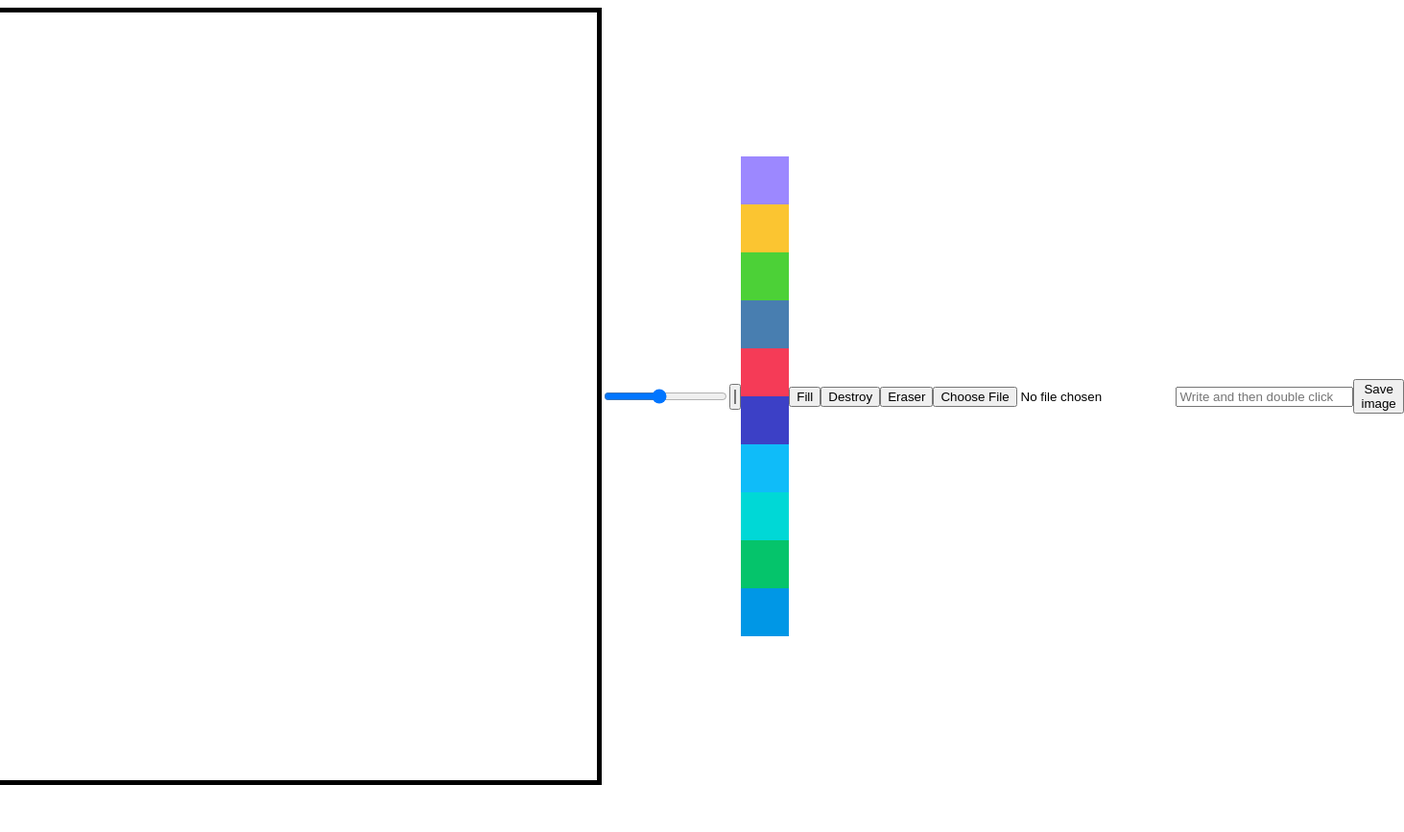
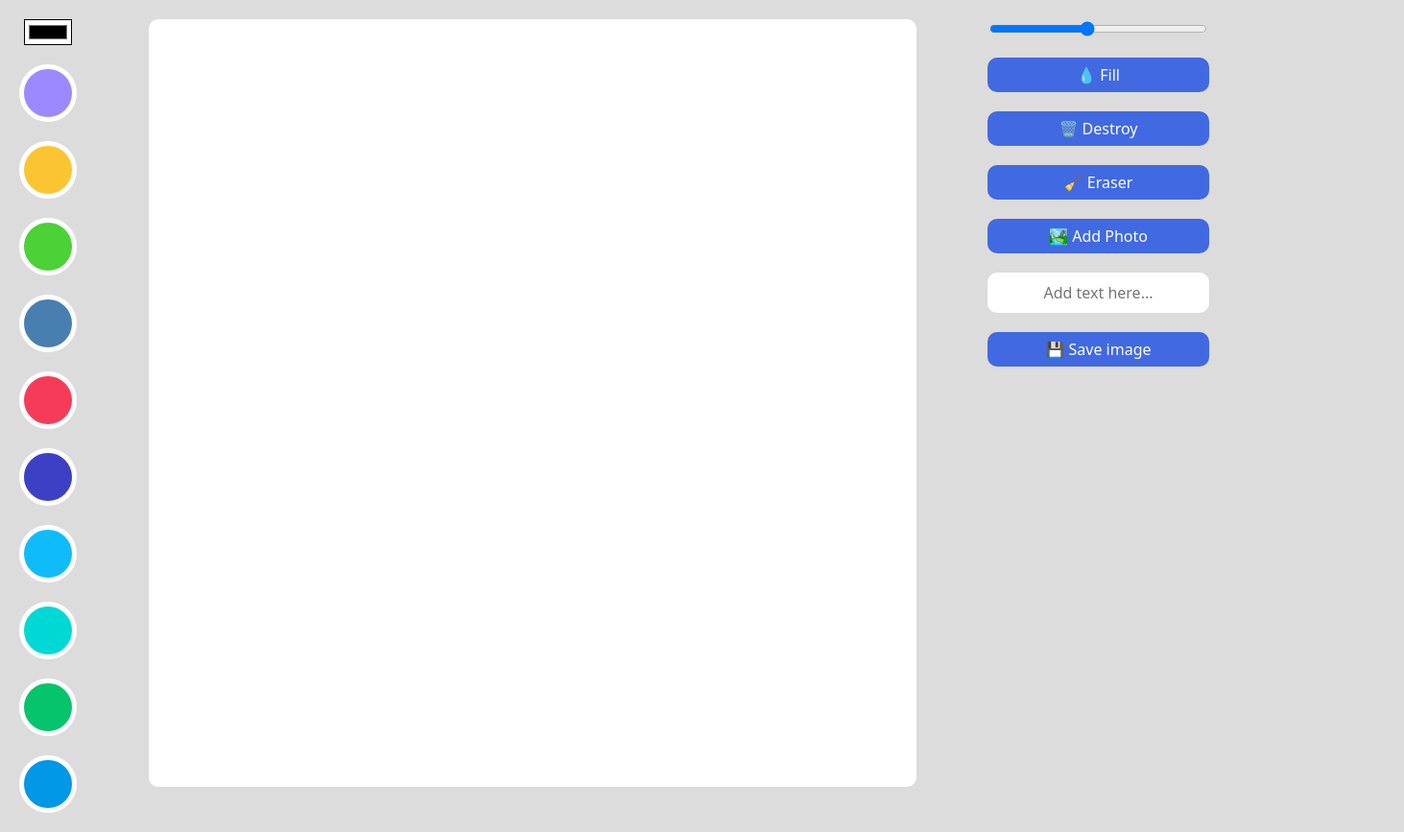
Before and after one commit to piemonte93/meme-maker, a plain HTML site: page index.html in a window 1280 px wide. Shown: the whole page at 96% size, 1463 px wide, since content can reach past the window. Before the commit the page ends 826 px from the top, so only its background shows below. Drawn offline with Linux system fonts and the light colour scheme.

Commit message:
CSS 적용

```diff
--- a/index.html
+++ b/index.html
@@ -7,10 +7,8 @@
     <link rel="stylesheet" href="styles.css" />
   </head>
   <body>
-    <canvas></canvas>
-    <input type="range" id="line-width" min="1" max="10" value="5" step="0.1" />
+    <div class="color-options">
       <input type="color" id="color">
-    <div>
       <div class="color-option" style="background-color: #9c88ff;" data-color="#9c88ff"></div>
       <div class="color-option" style="background-color: #fbc531;" data-color="#fbc531"></div>
       <div class="color-option" style="background-color: #4cd137;" data-color="#4cd137"></div>
@@ -21,15 +19,21 @@
       <div class="color-option" style="background-color: #00d8d6;" data-color="#00d8d6"></div>
       <div class="color-option" style="background-color: #05c46b;" data-color="#05c46b"></div>
       <div class="color-option" style="background-color: #0097e6;" data-color="#0097e6"></div>
+      <!-- 태그 내에 data-를 입력하고 뒤에 원하는 변수명을 지정해주면 해당 변수명에 문자열 데이터를 저장할 수 있다. 개발자 도구에서 console.dir(dataset)을 통해 확인할 수 있다. -->
     </div>
-    <!-- 태그 내에 data-를 입력하고 뒤에 원하는 변수명을 지정해주면 해당 변수명에 문자열 데이터를 저장할 수 있다. 개발자 도구에서 console.dir(dataset)을 통해 확인할 수 있다. -->
-    <button id="mode-btn">Fill</button>
-    <button id="destroy-btn">Destroy</button>
-    <button id="eraser-btn">Eraser</button>
-    <input type="file" accept="image/*" id="file"/>
-    <!-- accept="image/*" 이미지 파일만 업로드 가능 -->
-    <input type="text" placeholder="Write and then double click" id="text">
-    <button id="save-btn">Save image</button>
+    <canvas></canvas>
+    <div class="btns">
+      <input type="range" id="line-width" min="1" max="10" value="5" step="0.1" />
+      <button id="mode-btn">💧 Fill</button>
+      <button id="destroy-btn">🗑️ Destroy</button>
+      <button id="eraser-btn">🧹 Eraser</button>
+      <label for="file">
+        🏞️ Add Photo
+        <input type="file" accept="image/*" id="file" />
+      </label>
+      <input type="text" placeholder="Add text here..." id="text" />
+      <button id="save-btn">💾 Save image</button>
+    </div>
     <script src="app.js"></script>
   </body>
 </html>
--- /dev/null
+++ b/reset.css
@@ -0,0 +1,45 @@
+html, body, div, span, applet, object, iframe,
+h1, h2, h3, h4, h5, h6, p, blockquote, pre,
+a, abbr, acronym, address, big, cite, code,
+del, dfn, em, img, ins, kbd, q, s, samp,
+small, strike, strong, sub, sup, tt, var,
+b, u, i, center,
+dl, dt, dd, ol, ul, li,
+fieldset, form, label, legend,
+table, caption, tbody, tfoot, thead, tr, th, td,
+article, aside, canvas, details, embed,
+figure, figcaption, footer, header, hgroup,
+menu, nav, output, ruby, section, summary,
+time, mark, audio, video {
+	margin: 0;
+	padding: 0;
+	border: 0;
+	font-size: 100%;
+	font: inherit;
+	vertical-align: baseline;
+}
+/* HTML5 display-role reset for older browsers */
+article, aside, details, figcaption, figure,
+footer, header, hgroup, menu, nav, section {
+	display: block;
+}
+body {
+	line-height: 1;
+}
+ol, ul {
+	list-style: none;
+}
+blockquote, q {
+	quotes: none;
+}
+blockquote:before, blockquote:after,
+q:before, q:after {
+	content: '';
+	content: none;
+}
+table {
+	border-collapse: collapse;
+	border-spacing: 0;
+}
+
+/* https://meyerweb.com/eric/tools/css/reset/ */
--- a/styles.css
+++ b/styles.css
@@ -1,17 +1,78 @@
+@import "reset.css";
+
+body {
+    display: flex;
+    gap: 20px;
+    justify-content: space-between;
+    align-items: flex-start;
+    background-color: gainsboro;
+    padding: 20px;
+    font-family: system-ui, -apple-system, BlinkMacSystemFont, 'Segoe UI', Roboto, Oxygen, Ubuntu, Cantarell, 'Open Sans', 'Helvetica Neue', sans-serif
+}
+
 canvas {
     width: 800px;
     height: 800px;
-    border: 5px solid black;
+    background-color: white;
+    border-radius: 10px;
 }
 
-body {
-    display:flex;
-    justify-content: center;
+.btns {
+    display: flex;
+    flex-direction: column;
+    gap: 20px;
+}
+
+.color-options {
+    display: flex;
+    flex-direction: column;
+    gap: 20px;
     align-items: center;
 }
-
 .color-option {
     width: 50px;
     height: 50px;
+    border-radius: 50%;
+    border: 5px solid white;
     cursor: pointer;
+    transition: transform ease-in-out .1s;
 }
+
+.color-option:hover {
+    transform: scale(1.2);
+}
+
+input#color {
+    background-color: white;
+}
+
+button,
+label {
+    all: unset; /* 모든 스타일 초기화 */
+    padding: 10px 0px;
+    text-align: center;
+    background-color: royalblue;
+    color: white;
+    font-weight: 500;
+    cursor: pointer;
+    border-radius: 10px;
+    transition: opacity linear .1s;
+}
+
+button:hover {
+    opacity: 0.8;
+}
+
+input#file {
+    display: none;
+}
+
+input#text {
+    all: unset; /* 모든 스타일 초기화 */
+    padding: 10px 0px;
+    border-radius: 10px;
+    text-align: center;
+    background-color: white;
+    font-weight: 500;
+    color: black;
+}
```
Lines whose indentation alone changed are shown as unchanged.
